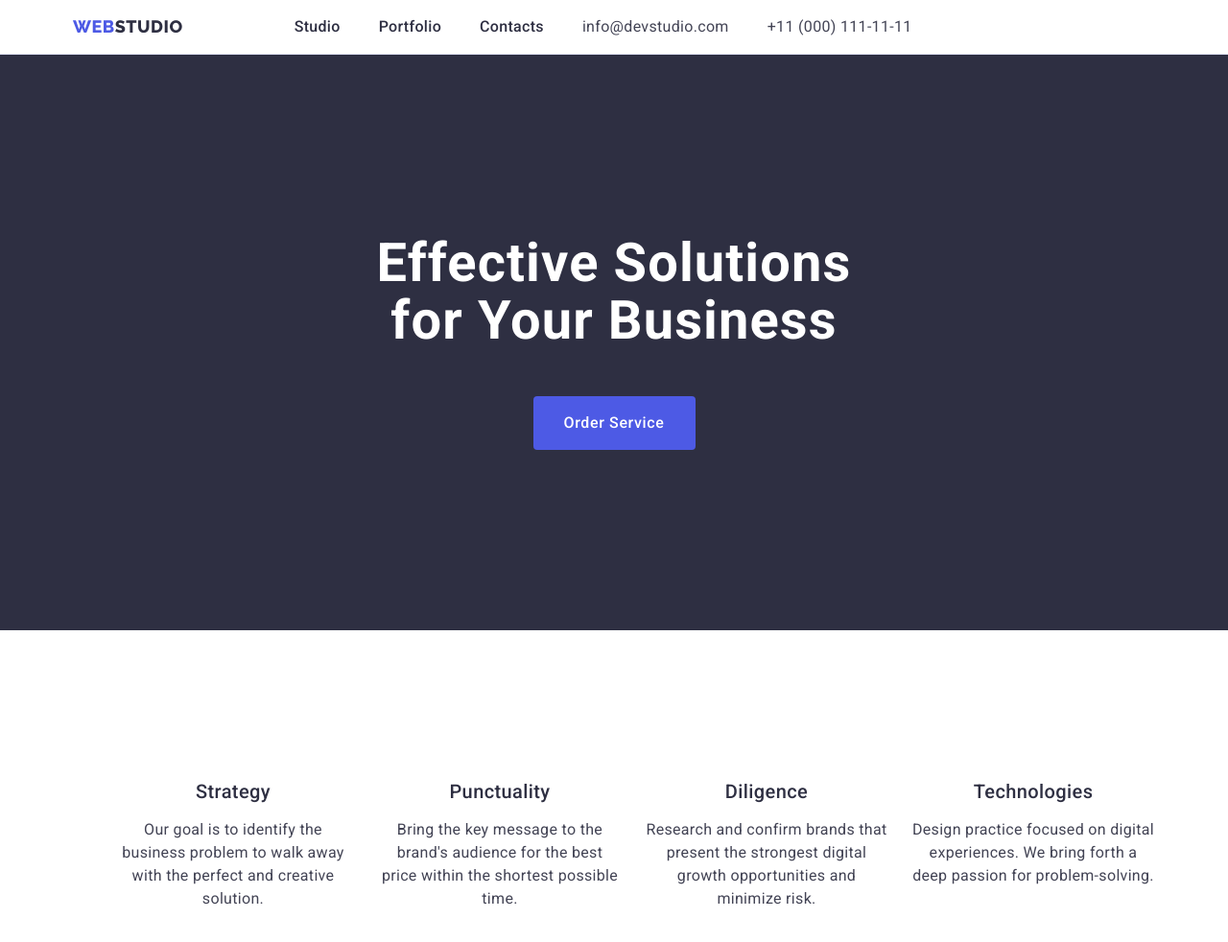
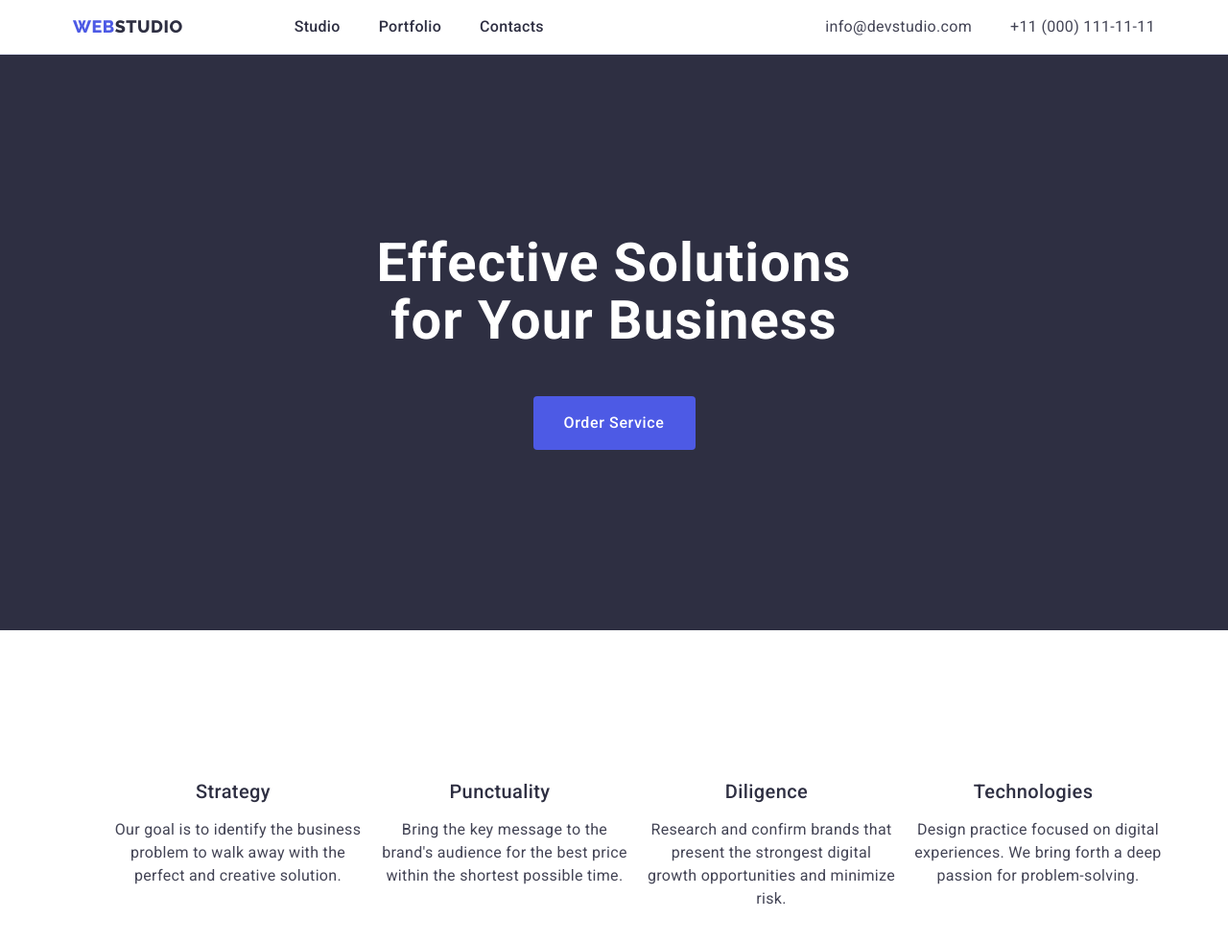
Before and after one commit to jjmrd/goit-markup-hw-03, a plain HTML site: page index.html in a window 1280 px wide. Shown: the top 982 px of the page at 96% size. Drawn offline with nearby package versions, Linux system fonts and the light colour scheme.

Commit message:
Update styles.css

```diff
--- a/css/styles.css
+++ b/css/styles.css
@@ -119,6 +119,7 @@ body {
   letter-spacing: 0.02em;
   color: #434455;
   text-align: center;
+  width: 264px;
 }
 .sec-three {
   font-size: 36px;
@@ -198,6 +199,7 @@ body {
 }
 .top {
   display: flex;
+  justify-content: space-between;
 }
 .container {
   width: 1158px;
```
